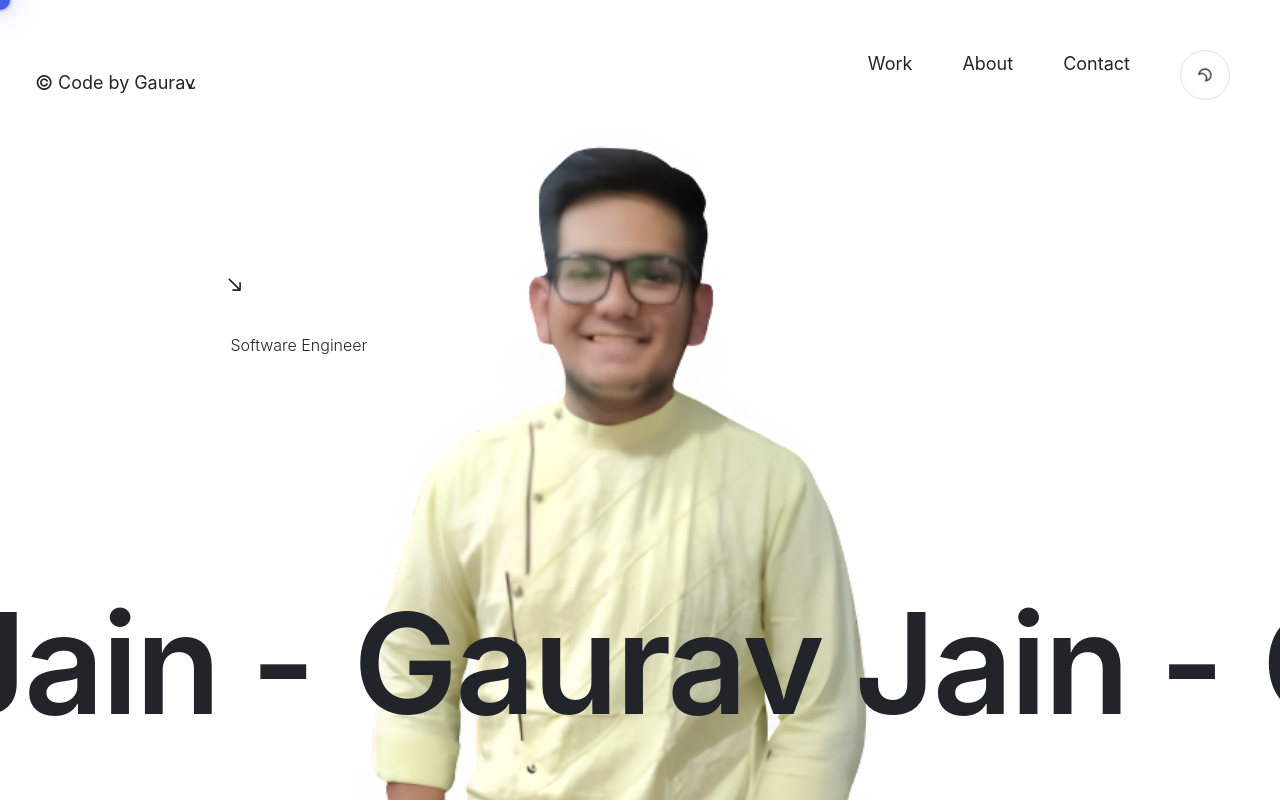
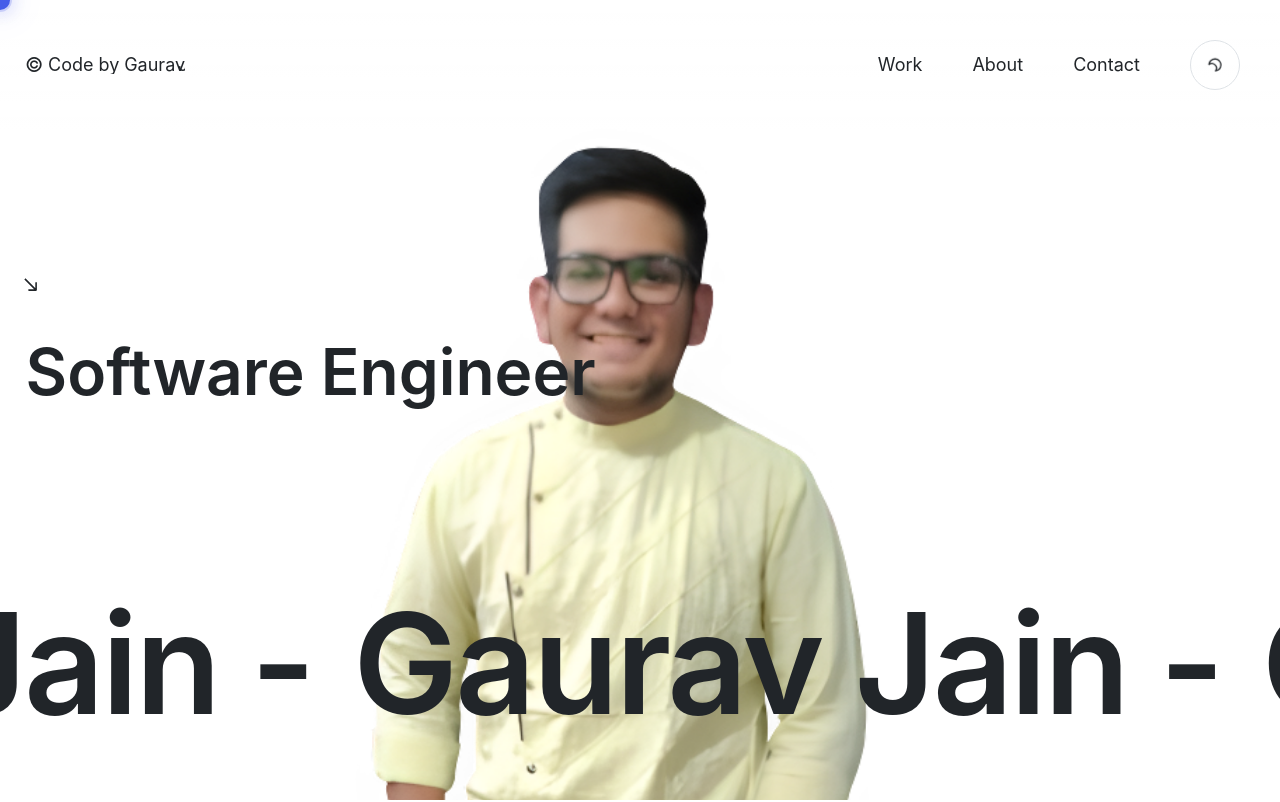
Before and after one commit to gauravjain0377/Portfolio, a Next.js app: page / in a window 1280 px wide. Shown: the top 802 px of the page. Built offline with nearby package versions, Linux system fonts and the light colour scheme.

Commit message:
fix the bugs

```diff
--- a/components/header/styleheader.module.scss
+++ b/components/header/styleheader.module.scss
@@ -1,18 +1,18 @@
 /* Mobile-first responsive header design */
 .header {
-  position: absolute;
+  position: fixed;
   color: var(--text-primary);
   top: 0;
   z-index: 10;
   display: flex;
   justify-content: space-between;
   align-items: center;
-  padding: clamp(15px, 4vw, 35px);
+  padding: clamp(10px, 3vw, 25px);
   width: 100%;
   box-sizing: border-box;
   transition: color 0.3s ease;
   background: linear-gradient(to bottom, var(--bg-primary) 0%, transparent 100%);
-  padding-bottom: clamp(10px, 2vw, 20px);
+  padding-bottom: clamp(8px, 1.5vw, 15px);
 
   &.workHeader {
     color: var(--text-primary);
@@ -70,11 +70,14 @@
     display: flex;
     align-items: center;
     cursor: pointer;
+    height: 100%;
+    align-self: center;
 
     .copyright {
       font-size: clamp(16px, 4vw, 20px);
       color: var(--text-primary);
       transition: color 0.3s ease;
+      line-height: 1;
     }
 
     p {
@@ -82,10 +85,12 @@
       transition: all 0.5s cubic-bezier(0.76, 0, 0.24, 1);
       position: relative;
       color: var(--text-primary);
+      line-height: 1;
     }
 
     .name {
       display: flex;
+      align-items: center;
       overflow: hidden;
       white-space: nowrap;
       position: relative;
@@ -96,6 +101,7 @@
         position: relative;
         transition: transform 0.5s cubic-bezier(0.76, 0, 0.24, 1);
         color: var(--text-primary);
+        line-height: 1;
       }
 
       .codeby {
@@ -134,10 +140,12 @@
 
   .nav {
     display: flex;
+    align-items: center;
     gap: clamp(10px, 2.5vw, 20px);
 
     .el {
       display: flex;
+      align-items: center;
       position: relative;
       padding: clamp(8px, 2vw, 15px);
       cursor: pointer;
@@ -146,6 +154,8 @@
         font-size: clamp(14px, 3.5vw, 18px);
         color: var(--text-primary);
         transition: color 0.3s ease;
+        line-height: 1;
+        margin: 0;
       }
 
       &:hover {
@@ -178,9 +188,9 @@
   .button {
     position: relative;
     right: 0;
-    margin: clamp(10px, 2.5vw, 20px);
-    height: clamp(50px, 12vw, 80px);
-    width: clamp(50px, 12vw, 80px);
+    margin: clamp(6px, 1.5vw, 12px);
+    height: clamp(32px, 8vw, 48px);
+    width: clamp(32px, 8vw, 48px);
     border-radius: 50%;
     background-color: var(--bg-tertiary);
     cursor: pointer;
@@ -232,7 +242,7 @@
 /* Small mobile devices (320px - 375px) */
 @media (min-width: 320px) and (max-width: 375px) {
   .header {
-    padding: 12px 8px;
+    padding: 8px 6px;
 
     .navContainer {
       gap: 10px;
@@ -261,9 +271,9 @@
 
   .headerButtonContainer {
     .button {
-      height: 50px;
-      width: 50px;
-      margin: 8px;
+      height: 32px;
+      width: 32px;
+      margin: 4px;
     }
   }
 }
@@ -271,7 +281,7 @@
 /* Medium mobile devices (376px - 480px) */
 @media (min-width: 376px) and (max-width: 480px) {
   .header {
-    padding: 15px 10px;
+    padding: 10px 8px;
 
     .navContainer {
       gap: 15px;
@@ -300,9 +310,9 @@
 
   .headerButtonContainer {
     .button {
-      height: 55px;
-      width: 55px;
-      margin: 10px;
+      height: 36px;
+      width: 36px;
+      margin: 6px;
     }
   }
 }
@@ -310,7 +320,7 @@
 /* Large mobile devices (481px - 600px) */
 @media (min-width: 481px) and (max-width: 600px) {
   .header {
-    padding: 18px 12px;
+    padding: 12px 10px;
 
     .navContainer {
       gap: 20px;
@@ -339,9 +349,9 @@
 
   .headerButtonContainer {
     .button {
-      height: 60px;
-      width: 60px;
-      margin: 12px;
+      height: 40px;
+      width: 40px;
+      margin: 8px;
     }
   }
 }
@@ -349,7 +359,7 @@
 /* Tablet portrait (601px - 768px) */
 @media (min-width: 601px) and (max-width: 768px) {
   .header {
-    padding: 22px 15px;
+    padding: 15px 12px;
 
     .navContainer {
       gap: 25px;
@@ -378,9 +388,9 @@
 
   .headerButtonContainer {
     .button {
-      height: 65px;
-      width: 65px;
-      margin: 15px;
+      height: 44px;
+      width: 44px;
+      margin: 10px;
     }
   }
 }
@@ -388,7 +398,7 @@
 /* Tablet landscape (769px - 1024px) */
 @media (min-width: 769px) and (max-width: 1024px) {
   .header {
-    padding: 25px 20px;
+    padding: 18px 15px;
 
     .navContainer {
       gap: 30px;
@@ -417,9 +427,9 @@
 
   .headerButtonContainer {
     .button {
-      height: 70px;
-      width: 70px;
-      margin: 18px;
+      height: 48px;
+      width: 48px;
+      margin: 12px;
     }
   }
 }
@@ -427,7 +437,7 @@
 /* Desktop (1025px+) */
 @media (min-width: 1025px) {
   .header {
-    padding: 35px;
+    padding: 25px;
 
     .navContainer {
       gap: 40px;
@@ -456,9 +466,9 @@
 
   .headerButtonContainer {
     .button {
-      height: 80px;
-      width: 80px;
-      margin: 20px;
+      height: 56px;
+      width: 56px;
+      margin: 15px;
     }
   }
 }
@@ -486,9 +496,9 @@
 
   .headerButtonContainer {
     .button {
-      height: 50px;
-      width: 50px;
-      margin: 10px;
+      height: 32px;
+      width: 32px;
+      margin: 6px;
     }
   }
 }
--- a/components/hero/Hero.jsx
+++ b/components/hero/Hero.jsx
@@ -26,8 +26,8 @@ const Hero = () => {
     checkMobile();
     window.addEventListener('resize', checkMobile);
 
-    // Only run animations if elements exist and we're not on mobile
-    if (!firstText.current || !secondText.current || !thirdText.current || !fourthText.current || !fifthText.current || !slider.current || isMobile) {
+    // Only run animations if elements exist
+    if (!firstText.current || !secondText.current || !thirdText.current || !fourthText.current || !fifthText.current || !slider.current) {
       return;
     }
 
@@ -63,7 +63,7 @@ const Hero = () => {
 
   const animtion = () => {
     // Check if elements exist before animating
-    if (!firstText.current || !secondText.current || !thirdText.current || !fourthText.current || !fifthText.current || isMobile) {
+    if (!firstText.current || !secondText.current || !thirdText.current || !fourthText.current || !fifthText.current) {
       return;
     }
 
--- a/components/hero/heroStyle.module.scss
+++ b/components/hero/heroStyle.module.scss
@@ -35,11 +35,11 @@
   white-space: nowrap;
   width: 100%;
 
-  /* Mobile: Stack text vertically */
+  /* Mobile: Keep horizontal layout for continuous animation */
   @media (max-width: 768px) {
-    flex-direction: column;
-    white-space: normal;
-    gap: 10px;
+    flex-direction: row;
+    white-space: nowrap;
+    gap: 0;
   }
 }
 
@@ -51,10 +51,10 @@
   letter-spacing: -0.02em;
   line-height: 0.9;
 
-  /* Mobile: Remove right padding and adjust spacing */
+  /* Mobile: Adjust padding and spacing for horizontal layout */
   @media (max-width: 768px) {
-    padding-right: 0;
-    line-height: 0.8;
+    padding-right: clamp(4px, 1vw, 12px);
+    line-height: 0.9;
   }
 }
 
@@ -63,11 +63,10 @@
   left: 0;
   margin-left: 0;
 
-  /* Mobile: Reset positioning for stacked layout */
+  /* Mobile: Allow GSAP positioning for horizontal animation */
   @media (max-width: 768px) {
-    position: static;
+    position: relative;
     margin-left: 0;
-    transform: none !important; /* Prevent GSAP from interfering on mobile */
   }
 }
 
@@ -76,11 +75,10 @@
   left: 0;
   margin-left: clamp(8px, 2vw, 20px);
 
-  /* Mobile: Reset positioning for stacked layout */
+  /* Mobile: Allow GSAP positioning for horizontal animation */
   @media (max-width: 768px) {
-    position: static;
-    margin-left: 0;
-    transform: none !important; /* Prevent GSAP from interfering on mobile */
+    position: relative;
+    margin-left: clamp(4px, 1vw, 10px);
   }
 }
 
@@ -89,11 +87,10 @@
   left: 0;
   margin-left: clamp(8px, 2vw, 20px);
 
-  /* Mobile: Reset positioning for stacked layout */
+  /* Mobile: Allow GSAP positioning for horizontal animation */
   @media (max-width: 768px) {
-    position: static;
-    margin-left: 0;
-    transform: none !important; /* Prevent GSAP from interfering on mobile */
+    position: relative;
+    margin-left: clamp(4px, 1vw, 10px);
   }
 }
 
@@ -102,11 +99,10 @@
   left: 0;
   margin-left: clamp(8px, 2vw, 20px);
 
-  /* Mobile: Reset positioning for stacked layout */
+  /* Mobile: Allow GSAP positioning for horizontal animation */
   @media (max-width: 768px) {
-    position: static;
-    margin-left: 0;
-    transform: none !important; /* Prevent GSAP from interfering on mobile */
+    position: relative;
+    margin-left: clamp(4px, 1vw, 10px);
   }
 }
 
@@ -115,11 +111,10 @@
   left: 0;
   margin-left: clamp(8px, 2vw, 20px);
 
-  /* Mobile: Reset positioning for stacked layout */
+  /* Mobile: Allow GSAP positioning for horizontal animation */
   @media (max-width: 768px) {
-    position: static;
-    margin-left: 0;
-    transform: none !important; /* Prevent GSAP from interfering on mobile */
+    position: relative;
+    margin-left: clamp(4px, 1vw, 10px);
   }
 }
 
@@ -128,22 +123,23 @@
   top: 25%;
   left: 10%;
   color: var(--text-primary);
-  font-size: clamp(14px, 3vw, 32px);
-  font-weight: 300;
+  font-size: clamp(18px, 4vw, 48px);
+  font-weight: 600;
   transition: color 0.3s ease;
   z-index: 2;
   width: 80%;
-  max-width: 400px;
+  max-width: 600px;
 
   p {
     margin: 0;
     margin-bottom: 7px;
-    line-height: 1.4;
+    line-height: 1.2;
+    font-weight: 600;
   }
 
   svg {
-    transform: scale(clamp(0.8, 2, 2));
-    margin-bottom: clamp(20px, 4vw, 80px);
+    transform: scale(clamp(1, 2.5, 2.5));
+    margin-bottom: clamp(25px, 5vw, 100px);
     fill: var(--text-primary);
     transition: fill 0.3s ease;
   }
@@ -366,9 +362,15 @@
 
   .description {
     top: 32%;
-    left: 15%;
-    width: 70%;
-    font-size: clamp(22px, 5vw, 28px);
+    left: 3%;
+    width: 50%;
+    font-size: clamp(48px, 10vw, 56px);
+
+    p {
+      font-weight: 600;
+      line-height: 1.2;
+      font-size: clamp(48px, 10vw, 56px) !important;
+    }
 
     svg {
       transform: scale(1.4);
@@ -406,9 +408,15 @@
 
   .description {
     top: 35%;
-    left: 18%;
-    width: 65%;
-    font-size: clamp(24px, 5.5vw, 30px);
+    left: 2%;
+    width: 45%;
+    font-size: clamp(56px, 12vw, 64px);
+
+    p {
+      font-weight: 600;
+      line-height: 1.2;
+      font-size: clamp(56px, 12vw, 64px) !important;
+    }
 
     svg {
       transform: scale(1.6);
@@ -446,9 +454,15 @@
 
   .description {
     top: 38%;
-    left: 20%;
-    width: 60%;
-    font-size: clamp(26px, 6vw, 32px);
+    left: 1%;
+    width: 40%;
+    font-size: clamp(64px, 14vw, 72px);
+
+    p {
+      font-weight: 600;
+      line-height: 1.2;
+      font-size: clamp(64px, 14vw, 72px) !important;
+    }
 
     svg {
       transform: scale(1.8);
```
